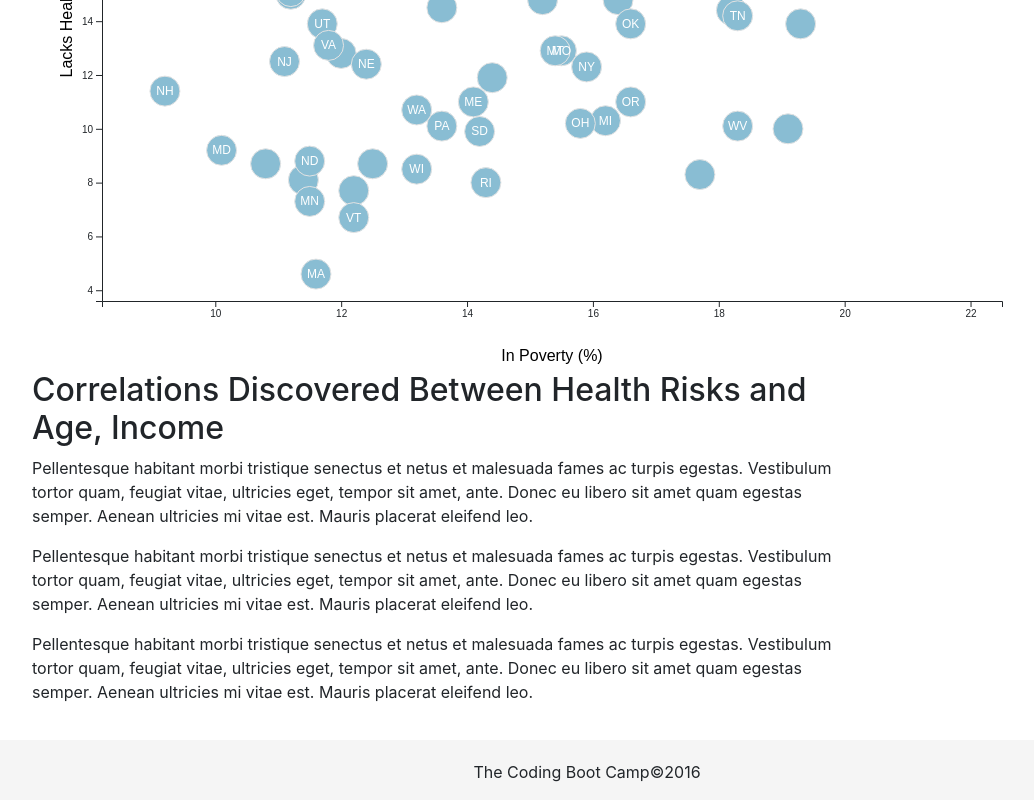
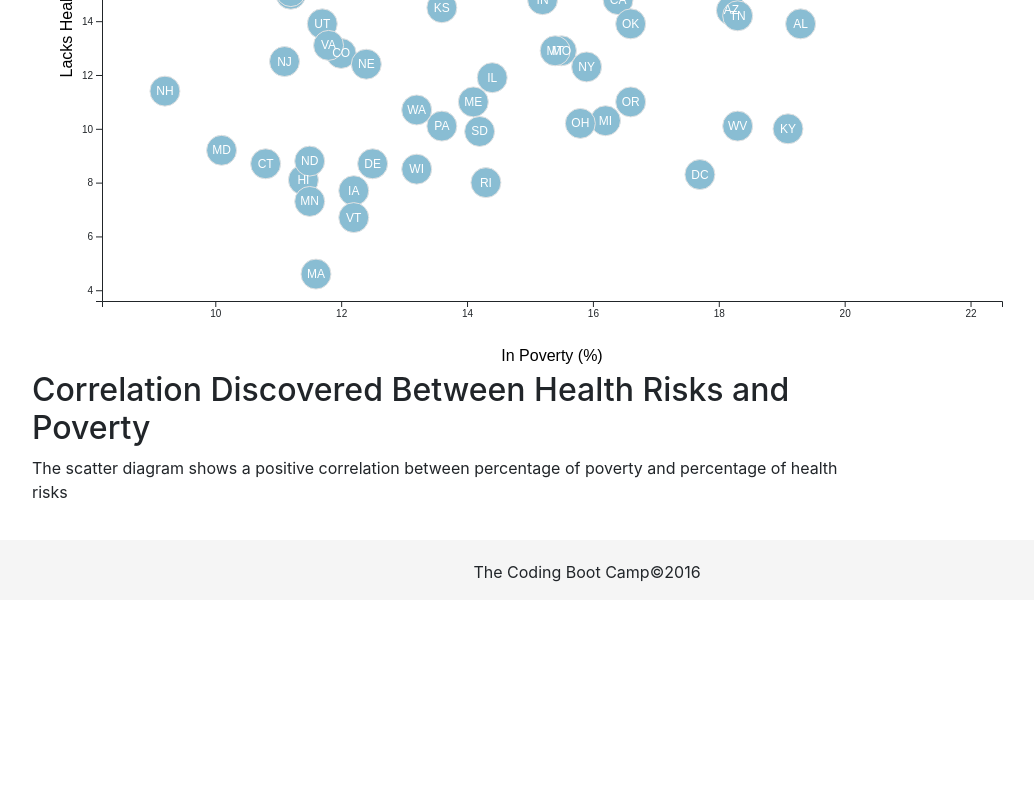
Before and after one commit to tamerfa/D3-challenge, a plain HTML site: page D3_data_journalism/index.html in a window 1280 px wide. Shown: the part 385-1185 px from the top of the page, without its empty margins (53-1087 px from the left). After the commit the page ends 985 px from the top, so only its background shows below. Drawn offline with nearby package versions, Linux system fonts and the light colour scheme.

Commit message:
Finished core task

```diff
--- a/D3_data_journalism/assets/js/app.js
+++ b/D3_data_journalism/assets/js/app.js
@@ -20,10 +20,12 @@ var svg = d3.select("#scatter")
   .attr("height", svgHeight);
 
 var chartGroup = svg.append("g")
-  .attr("transform", `translate(${margin.left}, ${margin.top})`);
+  .attr("transform", `translate(${margin.left}, ${margin.top})`)
+  .attr("class", "chart");
 
 // Importing data
 d3.csv("assets/data/data.csv").then(function(statesData){
+
     // Parsing data as numbers
     statesData.forEach(function(data){
         data.poverty = +data.poverty;
@@ -62,7 +64,7 @@ d3.csv("assets/data/data.csv").then(function(statesData){
         .attr("class", "stateCircle");
 
     // Adding State abbreviations to the circles
-    chartGroup.selectAll("text")
+    chartGroup.selectAll("statetext")
         .data(statesData)
         .enter()
         .append("text")
@@ -84,6 +86,7 @@ d3.csv("assets/data/data.csv").then(function(statesData){
       .attr("transform", `translate(${width / 2}, ${height + margin.top + 30})`)
       .attr("class", "aText")
       .text("In Poverty (%)");
-//   }).catch(function(error) {
-//     console.log(error);
+
+  }).catch(function(error) {
+    console.log(error);
   });
--- a/D3_data_journalism/index.html
+++ b/D3_data_journalism/index.html
@@ -27,18 +27,8 @@
     <div class="row">
       <div class="col-xs-12  col-md-9">
         <div class="article">
-          <h2>Correlations Discovered Between Health Risks and Age, Income</h2>
-          <p>Pellentesque habitant morbi tristique senectus et netus et malesuada fames ac turpis egestas. Vestibulum tortor
-            quam, feugiat vitae, ultricies eget, tempor sit amet, ante. Donec eu libero sit amet quam egestas semper. Aenean
-            ultricies mi vitae est. Mauris placerat eleifend leo.</p>
-
-          <p>Pellentesque habitant morbi tristique senectus et netus et malesuada fames ac turpis egestas. Vestibulum tortor
-            quam, feugiat vitae, ultricies eget, tempor sit amet, ante. Donec eu libero sit amet quam egestas semper. Aenean
-            ultricies mi vitae est. Mauris placerat eleifend leo.</p>
-
-          <p>Pellentesque habitant morbi tristique senectus et netus et malesuada fames ac turpis egestas. Vestibulum tortor
-            quam, feugiat vitae, ultricies eget, tempor sit amet, ante. Donec eu libero sit amet quam egestas semper. Aenean
-            ultricies mi vitae est. Mauris placerat eleifend leo.</p>
+          <h2>Correlation Discovered Between Health Risks and Poverty</h2>
+          <p>The scatter diagram shows a positive correlation between percentage of poverty and percentage of health risks</p>
         </div>
       </div>
     </div>
```
